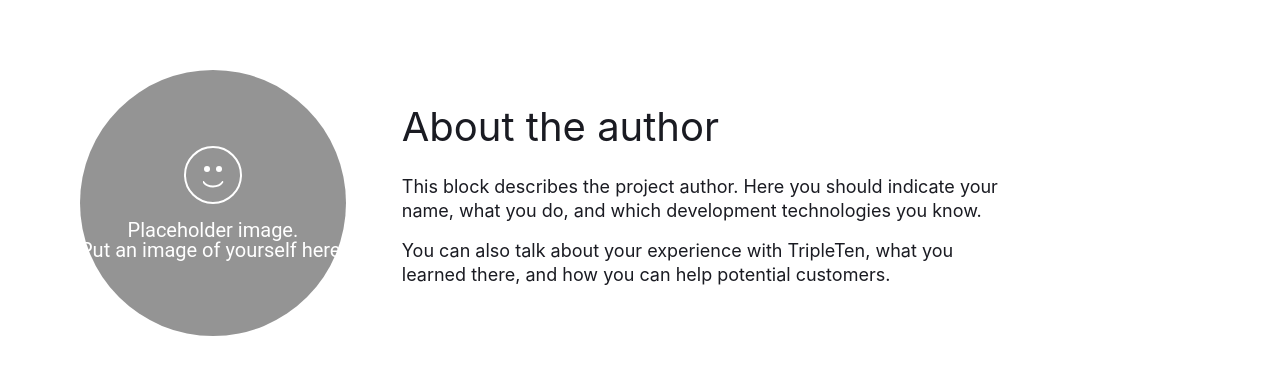
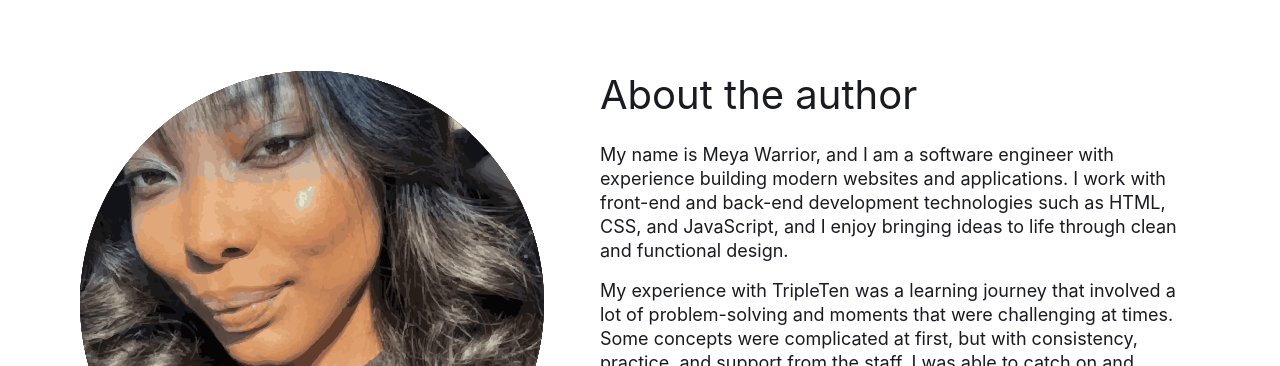
Before and after one commit to Meya1111/stage-1-frontend-api, a React (Vite) app: page / in a window 1280 px wide. Shown: the part 586-952 px from the top of the page. Built offline with nearby package versions, Linux system fonts and the light colour scheme.

Commit message:
adding code

```diff
--- a/src/components/Main/Main.css
+++ b/src/components/Main/Main.css
@@ -153,8 +153,4 @@
   .author__image {
     margin-bottom: 24px;
   }
-
-  .author__avatar {
-
-  }
 }
--- a/src/components/Main/Main.jsx
+++ b/src/components/Main/Main.jsx
@@ -5,7 +5,7 @@ import Preloader from "../Preloader/Preloader";
 import Hero from "../Hero/Hero";
 import { getArticles } from "../../utils/newsApi";
 import notFoundIcon from "../../assets/not-found.svg";
-import authorSmile from "../../assets/authorsmile.svg";
+import defaultAuthor from "../../assets/Authorphoto.svg";
 
 function Main({
   isSavedPage,
@@ -21,25 +21,14 @@ function Main({
   const [visibleCount, setVisibleCount] = React.useState(3);
   const [isNothingFound, setIsNothingFound] = React.useState(false);
 
-  const [avatar, setAvatar] = React.useState(null);
+  const [avatar, setAvatar] = React.useState(defaultAuthor);
 
   React.useEffect(() => {
-    if (!isLoggedIn || !currentUser?.name) return;
-
-    const savedAvatar = localStorage.getItem(
-      `avatar-${currentUser.name}`
-    );
-
+    const savedAvatar = localStorage.getItem("author-avatar");
     if (savedAvatar) {
       setAvatar(savedAvatar);
     }
-  }, [isLoggedIn, currentUser]);
-
-  React.useEffect(() => {
-    if (!isLoggedIn) {
-      setAvatar(null);
-    }
-  }, [isLoggedIn]);
+  }, []);
 
   function handleSubmit(e) {
     e.preventDefault();
@@ -67,27 +56,6 @@ function Main({
       .finally(() => {
         setIsLoading(false);
       });
-  }
-
-  function handleAvatarChange(e) {
-    const file = e.target.files[0];
-    if (!file) return;
-
-    const reader = new FileReader();
-
-    reader.onloadend = () => {
-      const base64Image = reader.result;
-      setAvatar(base64Image);
-
-      if (currentUser?.name) {
-        localStorage.setItem(
-          `avatar-${currentUser.name}`,
-          base64Image
-        );
-      }
-    };
-
-    reader.readAsDataURL(file);
   }
 
   return (
@@ -146,15 +114,7 @@ function Main({
 
       <section className="author">
         <div className="author__container">
-          {isLoggedIn ? (
-            <label className="author__avatar">
-              <input
-                type="file"
-                accept="image/*"
-                onChange={handleAvatarChange}
-                hidden
-              />
-
+          <div className="author__avatar">
             {avatar ? (
               <img
                 src={avatar}
@@ -162,27 +122,13 @@ function Main({
                 className="author__avatar-image"
               />
             ) : (
-                <>
-                  <div className="author__smiley">
-                    <span className="author__eye author__eye_left"></span>
-                    <span className="author__eye author__eye_right"></span>
-                    <img
-                      src={authorSmile}
-                      alt="smile"
-                      className="author__smile"
-                    />
-                  </div>
-
-                  <p className="author__avatar-text">
-                    Placeholder image.
-                    <br />
-                    Put an image of yourself here.
-                  </p>
-                </>
-              )}
-            </label>
-          ) : (
-            <div className="author__avatar">
+              <div
+                className="author__placeholder"
+                onClick={() =>
+                  isLoggedIn &&
+                  document.getElementById("author-avatar-input").click()
+                }
+              >
                 <div className="author__smiley">
                   <span className="author__eye author__eye_left"></span>
                   <span className="author__eye author__eye_right"></span>
@@ -200,19 +146,30 @@ function Main({
                 </p>
               </div>
             )}
+          </div>
 
           <div className="author__content">
             <h2 className="author__title">About the author</h2>
 
             <p className="author__text">
-              This block describes the project author. Here you should indicate
-              your name, what you do, and which development technologies you
-              know.
+              My name is Meya Warrior, and I am a software engineer with
+              experience building modern websites and applications. I work with
+              front-end and back-end development technologies such as HTML, CSS,
+              and JavaScript, and I enjoy bringing ideas to life through clean
+              and functional design.
             </p>
 
             <p className="author__text">
-              You can also talk about your experience with TripleTen, what you
-              learned there, and how you can help potential customers.
+              My experience with TripleTen was a learning journey that involved
+              a lot of problem-solving and moments that were challenging at
+              times. Some concepts were complicated at first, but with
+              consistency, practice, and support from the staff, I was able to
+              catch on and eventually work through them on my own. Through the
+              program, I learned how to build different websites, structure
+              front-end layouts, and set up both front-end and back-end
+              functionality. In the future, I hope to help potential customers
+              by creating user-friendly, reliable websites and continuing to
+              grow as a developer with each project I take on.
             </p>
           </div>
         </div>
--- a/src/components/SavedArticles/SavedArticles.css
+++ b/src/components/SavedArticles/SavedArticles.css
@@ -62,7 +62,7 @@
 .card__delete-button {
   opacity: 1;
   top: 24px;
-  left: 336px;
+  right: 24px;
   position: absolute;
   background: none;
   border: none;
```
Also changed, not shown: src/assets/Authorphoto.svg (added). Lines whose indentation alone changed are shown as unchanged.
